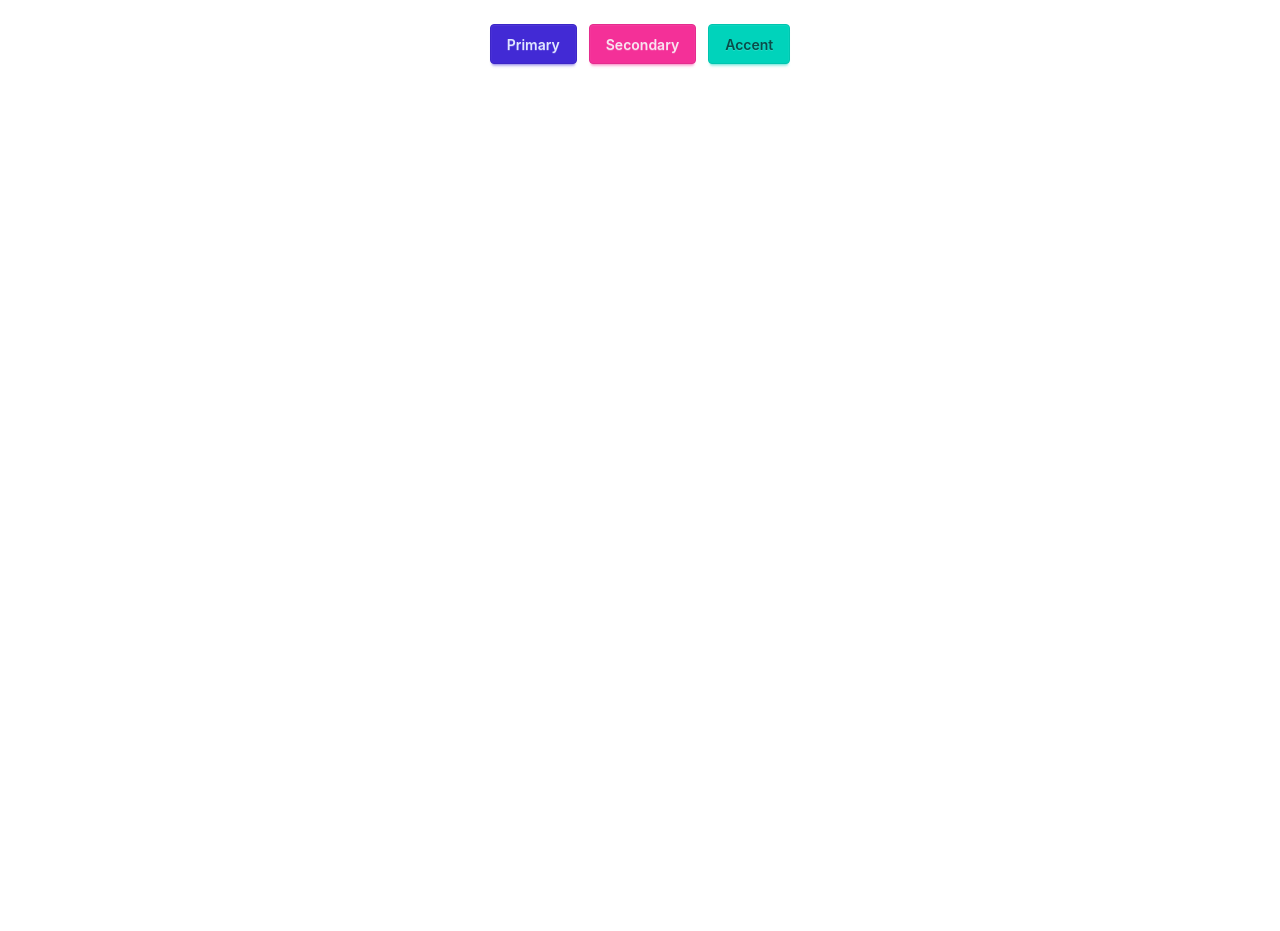
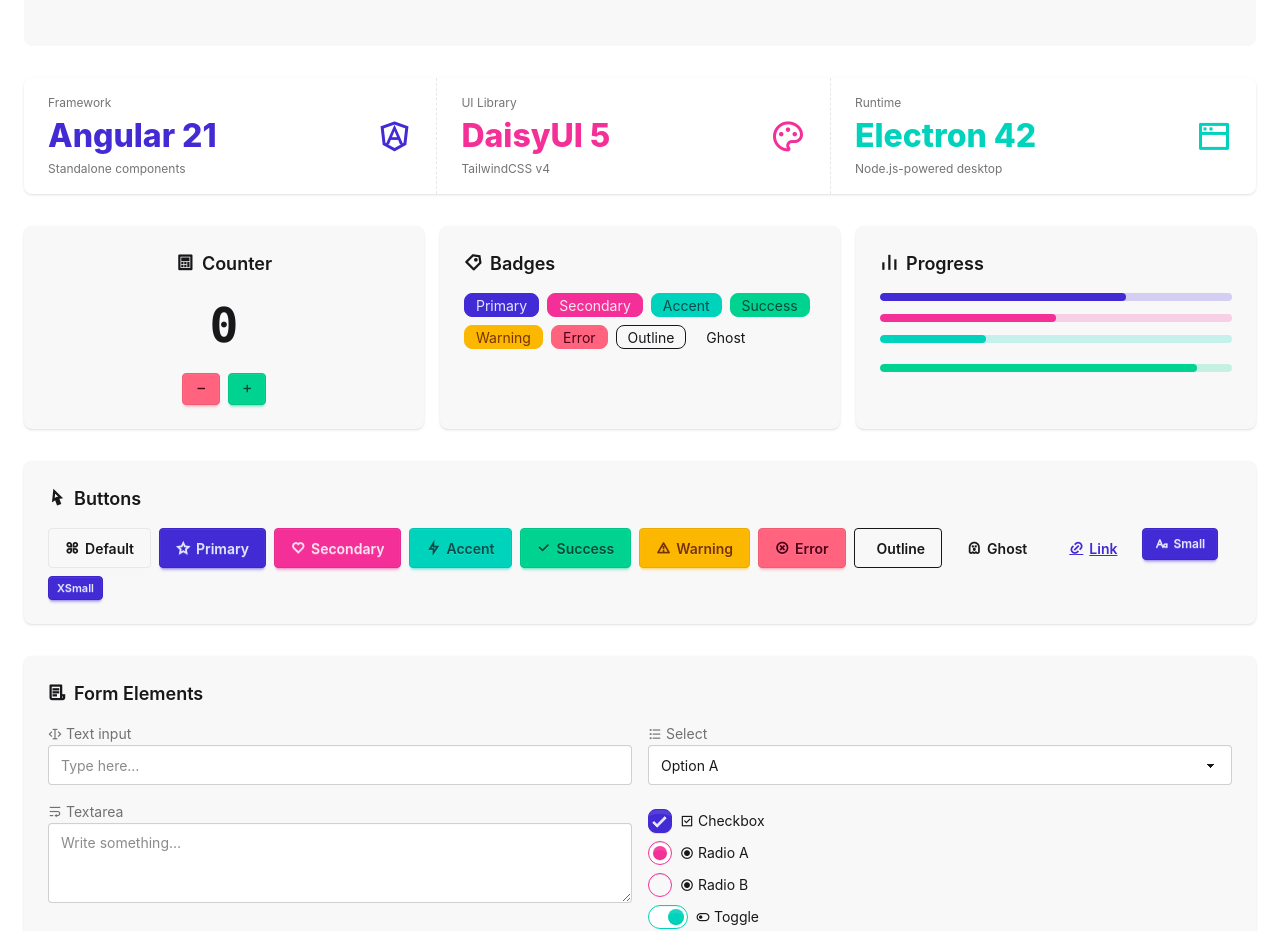
Before and after one commit to ppp3ppj/ng-desktop-benchmark, an Angular app in the folder ng-electron/: page / in a window 1280 px wide. Shown: the part 444-1375 px from the top of the page. Before the commit the page ends 800 px from the top, so only its background shows below. Built offline with nearby package versions, Linux system fonts and the light colour scheme.

Commit message:
Add Remixicon dependency and implement home component with DaisyUI showcase

```diff
--- a/ng-electron/package.json
+++ b/ng-electron/package.json
@@ -68,6 +68,7 @@
     "@angular/forms": "^21.2.0",
     "@angular/platform-browser": "^21.2.0",
     "@angular/router": "^21.2.0",
+    "remixicon": "^4.9.1",
     "rxjs": "~7.8.0",
     "tslib": "^2.3.0"
   },
--- /dev/null
+++ b/ng-electron/src/app/home/home.html
@@ -0,0 +1,207 @@
+<div class="p-6 space-y-8">
+
+  <!-- Alert -->
+  @if (alertVisible()) {
+    <div role="alert" class="alert alert-info">
+      <i class="ri-information-line text-xl shrink-0"></i>
+      <span>Welcome! This page showcases DaisyUI components.</span>
+      <button class="btn btn-sm btn-ghost" (click)="alertVisible.set(false)">
+        <i class="ri-close-line"></i>
+      </button>
+    </div>
+  }
+
+  <!-- Hero -->
+  <div class="hero bg-base-200 rounded-box py-12">
+    <div class="hero-content text-center">
+      <div class="max-w-md">
+        <h1 class="text-5xl font-bold">Hello DaisyUI</h1>
+        <p class="py-6 text-base-content/70">
+          A demo page built with DaisyUI v5 and TailwindCSS v4 inside an Electron + Angular app.
+        </p>
+        <button class="btn btn-primary">
+          <i class="ri-rocket-line"></i> Get Started
+        </button>
+        <button class="btn btn-outline ml-2">
+          <i class="ri-book-open-line"></i> Learn More
+        </button>
+      </div>
+    </div>
+  </div>
+
+  <!-- Stats -->
+  <div class="stats shadow w-full">
+    <div class="stat">
+      <div class="stat-figure text-primary">
+        <i class="ri-angularjs-line text-4xl"></i>
+      </div>
+      <div class="stat-title">Framework</div>
+      <div class="stat-value text-primary">Angular 21</div>
+      <div class="stat-desc">Standalone components</div>
+    </div>
+    <div class="stat">
+      <div class="stat-figure text-secondary">
+        <i class="ri-palette-line text-4xl"></i>
+      </div>
+      <div class="stat-title">UI Library</div>
+      <div class="stat-value text-secondary">DaisyUI 5</div>
+      <div class="stat-desc">TailwindCSS v4</div>
+    </div>
+    <div class="stat">
+      <div class="stat-figure text-accent">
+        <i class="ri-window-line text-4xl"></i>
+      </div>
+      <div class="stat-title">Runtime</div>
+      <div class="stat-value text-accent">Electron 42</div>
+      <div class="stat-desc">Node.js-powered desktop</div>
+    </div>
+  </div>
+
+  <!-- Cards row -->
+  <div class="grid grid-cols-1 md:grid-cols-3 gap-4">
+
+    <!-- Counter card -->
+    <div class="card bg-base-200 shadow">
+      <div class="card-body items-center text-center">
+        <h2 class="card-title"><i class="ri-calculator-line"></i> Counter</h2>
+        <div class="text-5xl font-mono font-bold my-4">{{ counter() }}</div>
+        <div class="card-actions">
+          <button class="btn btn-error btn-sm" (click)="decrement()">
+            <i class="ri-subtract-line"></i>
+          </button>
+          <button class="btn btn-success btn-sm" (click)="increment()">
+            <i class="ri-add-line"></i>
+          </button>
+        </div>
+      </div>
+    </div>
+
+    <!-- Badges card -->
+    <div class="card bg-base-200 shadow">
+      <div class="card-body">
+        <h2 class="card-title"><i class="ri-price-tag-3-line"></i> Badges</h2>
+        <div class="flex flex-wrap gap-2 mt-2">
+          <span class="badge badge-primary">Primary</span>
+          <span class="badge badge-secondary">Secondary</span>
+          <span class="badge badge-accent">Accent</span>
+          <span class="badge badge-success">Success</span>
+          <span class="badge badge-warning">Warning</span>
+          <span class="badge badge-error">Error</span>
+          <span class="badge badge-outline">Outline</span>
+          <span class="badge badge-ghost">Ghost</span>
+        </div>
+      </div>
+    </div>
+
+    <!-- Progress card -->
+    <div class="card bg-base-200 shadow">
+      <div class="card-body">
+        <h2 class="card-title"><i class="ri-bar-chart-line"></i> Progress</h2>
+        <div class="space-y-2 mt-2">
+          <progress class="progress progress-primary w-full" value="70" max="100"></progress>
+          <progress class="progress progress-secondary w-full" value="50" max="100"></progress>
+          <progress class="progress progress-accent w-full" value="30" max="100"></progress>
+          <progress class="progress progress-success w-full" value="90" max="100"></progress>
+        </div>
+      </div>
+    </div>
+  </div>
+
+  <!-- Buttons showcase -->
+  <div class="card bg-base-200 shadow">
+    <div class="card-body">
+      <h2 class="card-title mb-2"><i class="ri-cursor-line"></i> Buttons</h2>
+      <div class="flex flex-wrap gap-2">
+        <button class="btn"><i class="ri-apps-line"></i> Default</button>
+        <button class="btn btn-primary"><i class="ri-star-line"></i> Primary</button>
+        <button class="btn btn-secondary"><i class="ri-heart-line"></i> Secondary</button>
+        <button class="btn btn-accent"><i class="ri-flashlight-line"></i> Accent</button>
+        <button class="btn btn-success"><i class="ri-check-line"></i> Success</button>
+        <button class="btn btn-warning"><i class="ri-alert-line"></i> Warning</button>
+        <button class="btn btn-error"><i class="ri-close-circle-line"></i> Error</button>
+        <button class="btn btn-outline"><i class="ri-border-line"></i> Outline</button>
+        <button class="btn btn-ghost"><i class="ri-ghost-line"></i> Ghost</button>
+        <button class="btn btn-link"><i class="ri-link"></i> Link</button>
+        <button class="btn btn-primary btn-sm"><i class="ri-font-size"></i> Small</button>
+        <button class="btn btn-primary btn-xs">XSmall</button>
+      </div>
+    </div>
+  </div>
+
+  <!-- Form inputs -->
+  <div class="card bg-base-200 shadow">
+    <div class="card-body">
+      <h2 class="card-title mb-2"><i class="ri-file-list-3-line"></i> Form Elements</h2>
+      <div class="grid grid-cols-1 md:grid-cols-2 gap-4">
+        <label class="form-control w-full">
+          <div class="label"><span class="label-text"><i class="ri-input-cursor-move"></i> Text input</span></div>
+          <input type="text" placeholder="Type here…" class="input input-bordered w-full" />
+        </label>
+        <label class="form-control w-full">
+          <div class="label"><span class="label-text"><i class="ri-list-check"></i> Select</span></div>
+          <select class="select select-bordered w-full">
+            <option>Option A</option>
+            <option>Option B</option>
+            <option>Option C</option>
+          </select>
+        </label>
+        <label class="form-control w-full">
+          <div class="label"><span class="label-text"><i class="ri-text-wrap"></i> Textarea</span></div>
+          <textarea class="textarea textarea-bordered w-full" placeholder="Write something…"></textarea>
+        </label>
+        <div class="flex flex-col gap-2 pt-2">
+          <label class="flex items-center gap-2 cursor-pointer">
+            <input type="checkbox" class="checkbox checkbox-primary" checked />
+            <span><i class="ri-checkbox-line"></i> Checkbox</span>
+          </label>
+          <label class="flex items-center gap-2 cursor-pointer">
+            <input type="radio" name="r" class="radio radio-secondary" checked />
+            <span><i class="ri-radio-button-line"></i> Radio A</span>
+          </label>
+          <label class="flex items-center gap-2 cursor-pointer">
+            <input type="radio" name="r" class="radio radio-secondary" />
+            <span><i class="ri-radio-button-line"></i> Radio B</span>
+          </label>
+          <label class="flex items-center gap-2 cursor-pointer">
+            <input type="checkbox" class="toggle toggle-accent" checked />
+            <span><i class="ri-toggle-line"></i> Toggle</span>
+          </label>
+        </div>
+      </div>
+    </div>
+  </div>
+
+  <!-- Icon showcase -->
+  <div class="card bg-base-200 shadow">
+    <div class="card-body">
+      <h2 class="card-title mb-2"><i class="ri-remixicon-line"></i> Remixicon Gallery</h2>
+      <div class="flex flex-wrap gap-4 text-2xl">
+        <i class="ri-home-line" title="ri-home-line"></i>
+        <i class="ri-user-line" title="ri-user-line"></i>
+        <i class="ri-settings-3-line" title="ri-settings-3-line"></i>
+        <i class="ri-search-line" title="ri-search-line"></i>
+        <i class="ri-notification-line" title="ri-notification-line"></i>
+        <i class="ri-mail-line" title="ri-mail-line"></i>
+        <i class="ri-chat-1-line" title="ri-chat-1-line"></i>
+        <i class="ri-calendar-line" title="ri-calendar-line"></i>
+        <i class="ri-folder-line" title="ri-folder-line"></i>
+        <i class="ri-image-line" title="ri-image-line"></i>
+        <i class="ri-video-line" title="ri-video-line"></i>
+        <i class="ri-music-line" title="ri-music-line"></i>
+        <i class="ri-map-pin-line" title="ri-map-pin-line"></i>
+        <i class="ri-shield-line" title="ri-shield-line"></i>
+        <i class="ri-cloud-line" title="ri-cloud-line"></i>
+        <i class="ri-database-line" title="ri-database-line"></i>
+        <i class="ri-code-line" title="ri-code-line"></i>
+        <i class="ri-terminal-line" title="ri-terminal-line"></i>
+        <i class="ri-github-line" title="ri-github-line"></i>
+        <i class="ri-global-line" title="ri-global-line"></i>
+        <i class="ri-sun-line" title="ri-sun-line"></i>
+        <i class="ri-moon-line" title="ri-moon-line"></i>
+        <i class="ri-download-line" title="ri-download-line"></i>
+        <i class="ri-upload-line" title="ri-upload-line"></i>
+      </div>
+    </div>
+  </div>
+
+</div>
--- a/ng-electron/src/app/home/home.ts
+++ b/ng-electron/src/app/home/home.ts
@@ -1,18 +1,19 @@
-import { ChangeDetectionStrategy, Component } from '@angular/core';
+import { ChangeDetectionStrategy, Component, signal } from '@angular/core';
 
 @Component({
   selector: 'app-home',
+  templateUrl: './home.html',
   changeDetection: ChangeDetectionStrategy.OnPush,
-  template: `
-    <main class="flex min-h-[calc(100vh-4rem)] flex-col items-center justify-center gap-6">
-      <h1 class="text-4xl font-bold">ng-electron</h1>
-      <p class="text-base-content/60">Angular · Electron · TailwindCSS · DaisyUI · SQLite</p>
-      <div class="flex gap-3">
-        <button class="btn btn-primary">Primary</button>
-        <button class="btn btn-secondary">Secondary</button>
-        <button class="btn btn-accent">Accent</button>
-      </div>
-    </main>
-  `,
 })
-export class HomeComponent {}
+export class HomeComponent {
+  protected readonly alertVisible = signal(true);
+  protected readonly counter = signal(0);
+
+  protected increment(): void {
+    this.counter.update(n => n + 1);
+  }
+
+  protected decrement(): void {
+    this.counter.update(n => n - 1);
+  }
+}
--- a/ng-electron/src/styles.css
+++ b/ng-electron/src/styles.css
@@ -1,4 +1,5 @@
 @import "tailwindcss";
+@import "remixicon/fonts/remixicon.css";
 @plugin "daisyui" {
   themes: light --default, dark --prefersdark, cyberpunk;
 }
```
Also changed, not shown: 1 other file (tests, documents, lock files or other folders).
